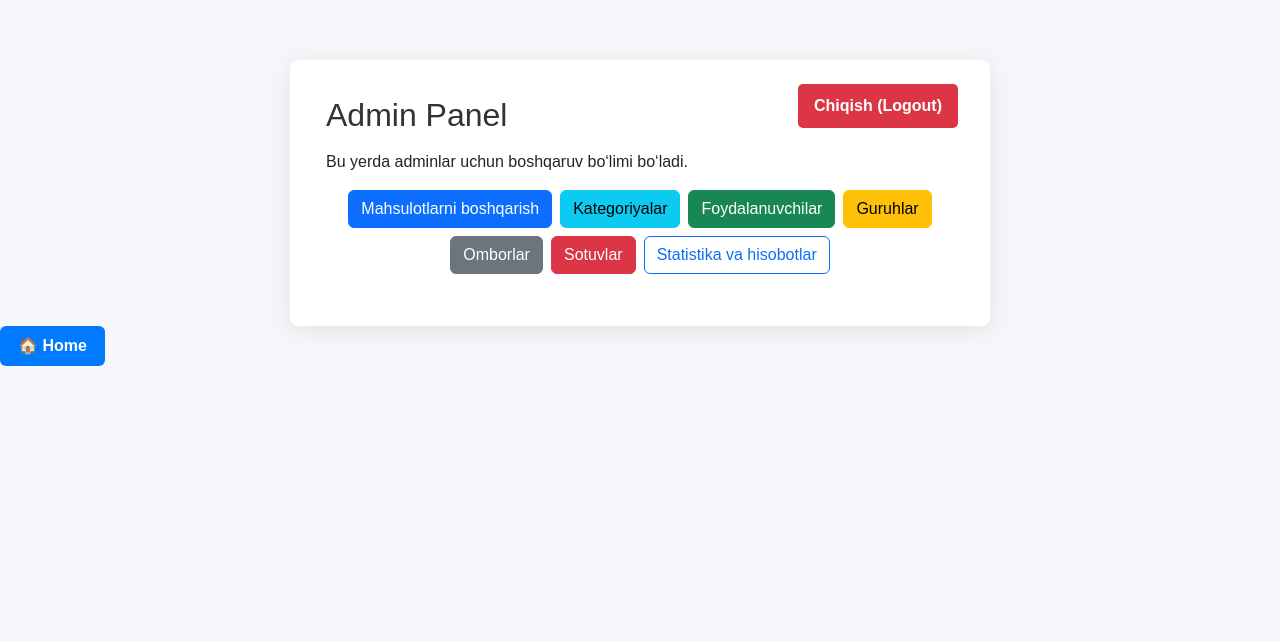
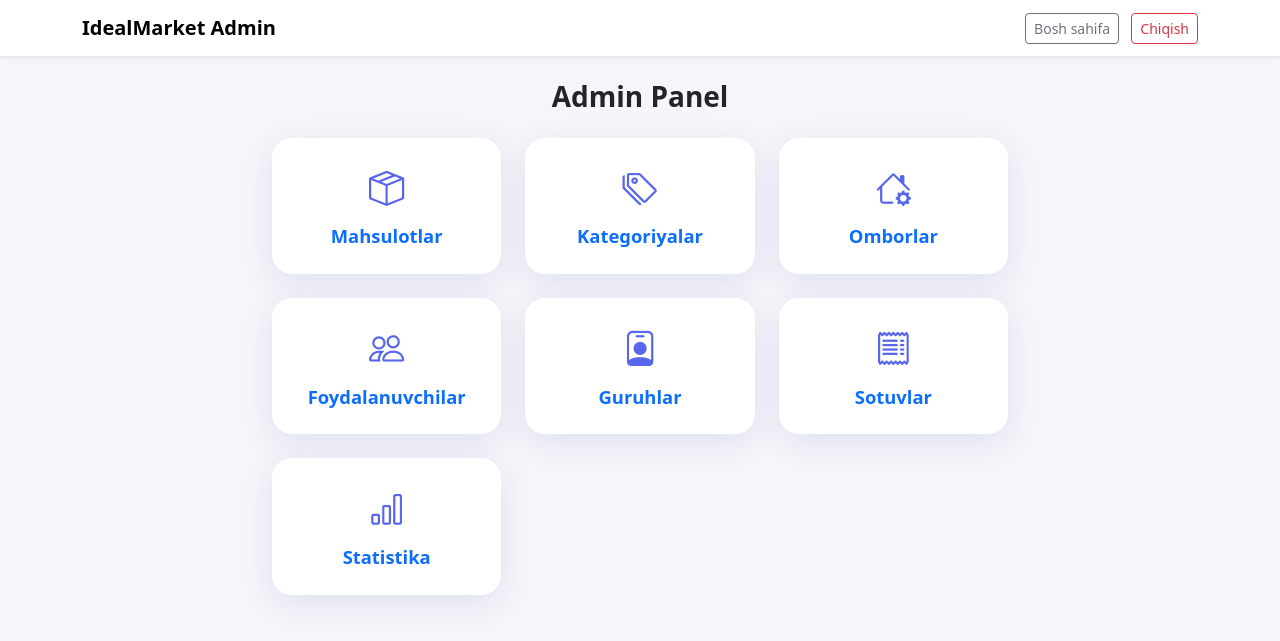
Before and after one commit to Abdullo200604/idealmarket, a Django app: page /management/ in a window 1280 px wide. Shown: the top 641 px of the page. Run offline with Django 5.2, Linux system fonts and the light colour scheme; the visitor is signed in with stand-in values (Sample User, id 1).

Commit message:
admin panel go'zal

```diff
--- a/idealmarket/market/templates/market/admin_management.html
+++ b/idealmarket/market/templates/market/admin_management.html
@@ -1,48 +1,78 @@
-<!DOCTYPE html>
-<html>
-<head>
-    <title>Admin Panel</title>
-    <!-- Bootstrap 5 CSS -->
-    <link href="https://cdn.jsdelivr.net/npm/bootstrap@5.3.3/dist/css/bootstrap.min.css" rel="stylesheet">
-    <style>
-        body { font-family: Arial, sans-serif; background: #f5f7fa; margin: 0; padding: 0; }
-        .container { max-width: 700px; margin: 60px auto 0 auto; background: #fff; border-radius: 8px; box-shadow: 0 4px 24px #e2e2e2; padding: 36px; position: relative; }
-        .logout-button {
-            position: absolute;
-            top: 24px;
-            right: 32px;
-            background-color: #dc3545;
-            color: white;
-            padding: 10px 16px;
-            text-decoration: none;
-            border-radius: 5px;
-            font-weight: bold;
-            border: none;
-        }
-        .logout-button:hover {
-            background-color: #c82333;
-        }
-        h2 { color: #333; margin-bottom: 16px; }
-    </style>
-</head>
-<body>
-    <div class="container">
-        <a href="{% url 'login' %}" class="logout-button">Chiqish (Logout)</a>
-        <h2>Admin Panel</h2>
-        <p>Bu yerda adminlar uchun boshqaruv bo‘limi bo‘ladi.</p>
-        <div class="d-flex flex-wrap gap-2 justify-content-center my-3">
-            <a href="{% url 'admin_products' %}" class="btn btn-primary">Mahsulotlarni boshqarish</a>
-            <a href="{% url 'admin_categories' %}" class="btn btn-info">Kategoriyalar</a>
-            <a href="{% url 'admin_users' %}" class="btn btn-success">Foydalanuvchilar</a>
-            <a href="{% url 'admin_groups' %}" class="btn btn-warning">Guruhlar</a>
-            <a href="{% url 'admin_ombors' %}" class="btn btn-secondary">Omborlar</a>
-            <a href="{% url 'admin_sales' %}" class="btn btn-danger">Sotuvlar</a>
-            <a href="{% url 'statistics' %}" class="btn btn-outline-primary">Statistika va hisobotlar</a>
+<!-- market/templates/market/admin_management.html -->
+{% extends 'market/base_admin.html' %}
+{% block content %}
+<div class="row justify-content-center">
+    <div class="col-md-8">
+        <h3 class="mb-4 text-center fw-bold">Admin Panel</h3>
+        <div class="row g-4">
+
+            <!-- Mahsulotlar -->
+            <div class="col-6 col-md-4">
+                <a href="{% url 'admin_products' %}" class="text-decoration-none">
+                    <div class="admin-card p-4 text-center h-100">
+                        <div class="icon mb-2"><i class="bi bi-box-seam"></i></div>
+                        <div class="admin-menu-title">Mahsulotlar</div>
+                    </div>
+                </a>
+            </div>
+            <!-- Kategoriyalar -->
+            <div class="col-6 col-md-4">
+                <a href="{% url 'admin_categories' %}" class="text-decoration-none">
+                    <div class="admin-card p-4 text-center h-100">
+                        <div class="icon mb-2"><i class="bi bi-tags"></i></div>
+                        <div class="admin-menu-title">Kategoriyalar</div>
+                    </div>
+                </a>
+            </div>
+            <!-- Omborlar -->
+            <div class="col-6 col-md-4">
+                <a href="{% url 'admin_ombors' %}" class="text-decoration-none">
+                    <div class="admin-card p-4 text-center h-100">
+                        <div class="icon mb-2"><i class="bi bi-house-gear"></i></div>
+                        <div class="admin-menu-title">Omborlar</div>
+                    </div>
+                </a>
+            </div>
+            <!-- Foydalanuvchilar -->
+            <div class="col-6 col-md-4">
+                <a href="{% url 'admin_users' %}" class="text-decoration-none">
+                    <div class="admin-card p-4 text-center h-100">
+                        <div class="icon mb-2"><i class="bi bi-people"></i></div>
+                        <div class="admin-menu-title">Foydalanuvchilar</div>
+                    </div>
+                </a>
+            </div>
+            <!-- Guruhlar -->
+            <div class="col-6 col-md-4">
+                <a href="{% url 'admin_groups' %}" class="text-decoration-none">
+                    <div class="admin-card p-4 text-center h-100">
+                        <div class="icon mb-2"><i class="bi bi-person-badge"></i></div>
+                        <div class="admin-menu-title">Guruhlar</div>
+                    </div>
+                </a>
+            </div>
+            <!-- Sotuvlar -->
+            <div class="col-6 col-md-4">
+                <a href="{% url 'admin_sales' %}" class="text-decoration-none">
+                    <div class="admin-card p-4 text-center h-100">
+                        <div class="icon mb-2"><i class="bi bi-receipt"></i></div>
+                        <div class="admin-menu-title">Sotuvlar</div>
+                    </div>
+                </a>
+            </div>
+            <!-- Statistika -->
+            <div class="col-6 col-md-4">
+                <a href="{% url 'statistics' %}" class="text-decoration-none">
+                    <div class="admin-card p-4 text-center h-100">
+                        <div class="icon mb-2"><i class="bi bi-bar-chart"></i></div>
+                        <div class="admin-menu-title">Statistika</div>
+                    </div>
+                </a>
+            </div>
         </div>
     </div>
-    <a href="{% url 'home' %}"
-       style="background: #007bff; color: white; padding: 8px 18px; border-radius: 6px; text-decoration: none; font-weight: bold; margin-bottom: 20px; display: inline-block;">
-        🏠 Home
-    </a>
-</body>
-</html>
+</div>
+
+<!-- Bootstrap Icons -->
+<link rel="stylesheet" href="https://cdn.jsdelivr.net/npm/bootstrap-icons@1.11.3/font/bootstrap-icons.css">
+{% endblock %}
--- /dev/null
+++ b/idealmarket/market/templates/market/base_admin.html
@@ -0,0 +1,44 @@
+<!DOCTYPE html>
+<html lang="uz">
+<head>
+    <meta charset="UTF-8">
+    <title>Admin Panel | IdealMarket</title>
+    <link href="https://cdn.jsdelivr.net/npm/bootstrap@5.3.0/dist/css/bootstrap.min.css" rel="stylesheet">
+    <style>
+        body {
+            background: #f5f6fa;
+        }
+        .admin-card {
+            border-radius: 20px;
+            box-shadow: 0 8px 32px 0 rgba(31, 38, 135, 0.1);
+            background: #fff;
+            transition: box-shadow 0.2s;
+        }
+        .admin-card:hover {
+            box-shadow: 0 12px 48px 0 rgba(31, 38, 135, 0.12);
+        }
+        .icon {
+            font-size: 2.2rem;
+            color: #5866ec;
+        }
+        .admin-menu-title {
+            font-size: 1.15rem;
+            font-weight: 600;
+        }
+    </style>
+</head>
+<body>
+    <nav class="navbar navbar-light bg-white shadow-sm mb-4">
+        <div class="container">
+            <a class="navbar-brand fw-bold" href="{% url 'admin_management' %}">IdealMarket Admin</a>
+            <div>
+                <a href="{% url 'home' %}" class="btn btn-sm btn-outline-secondary me-2">Bosh sahifa</a>
+                <a href="{% url 'login' %}" class="btn btn-sm btn-outline-danger">Chiqish</a>
+            </div>
+        </div>
+    </nav>
+    <div class="container">
+        {% block content %}{% endblock %}
+    </div>
+</body>
+</html>
```
